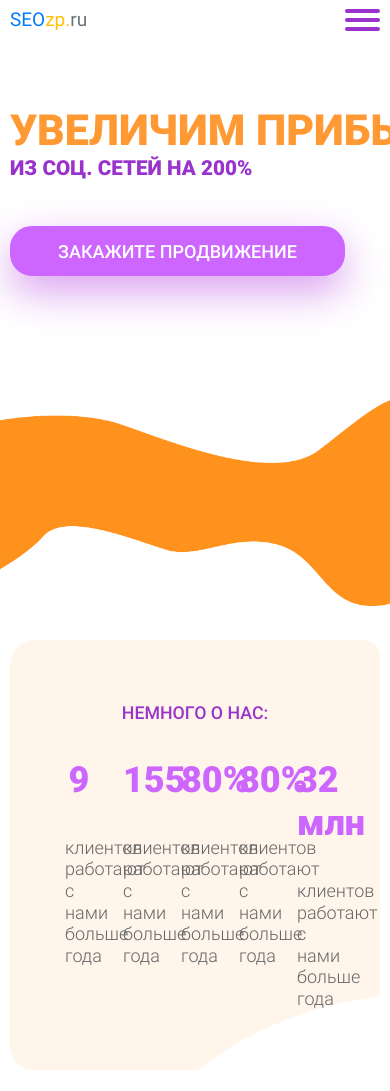
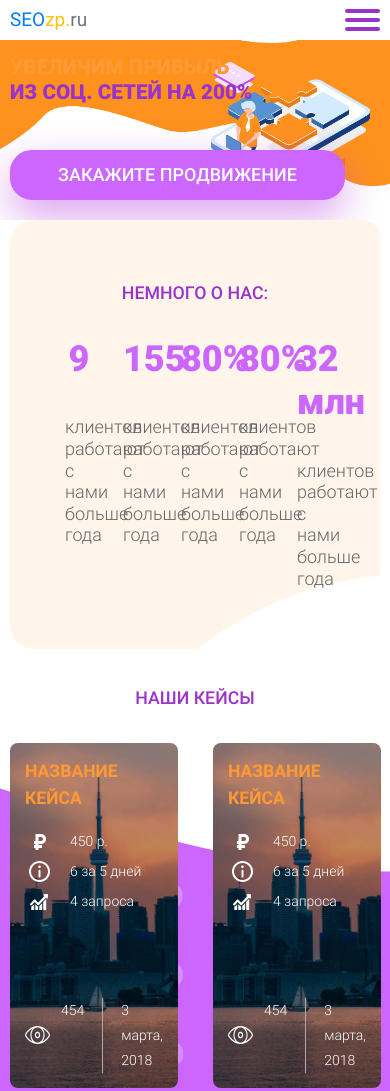
Before and after one commit to Deputat-Maksym/landings, a website: page src/html/pages/smm.html in a window 390 px wide. Shown: the top 1091 px of the page. Drawn offline with nearby package versions, Linux system fonts and the light colour scheme; files that its build step writes are made by us from their sources; files whose address does not match are found by name.

Commit message:
smm-page: mobile styles of top sect

```diff
--- a/src/style/pages/smm.scss
+++ b/src/style/pages/smm.scss
@@ -11,9 +11,21 @@
   padding: 65px 0;
   overflow-x: hidden;
 
+  @media only screen and (max-width: $breakpoint-lg) {
+    padding: 15px 0 20px;
+  }
+
   .inner-wrap {
     position: relative;
     min-height: 470px;
+
+    @media only screen and (max-width: $breakpoint-lg) {
+      min-height: 350px;
+    }
+
+    @media only screen and (max-width: $breakpoint-640) {
+      min-height: auto;
+    }
 
     &:after {
       content: '';
@@ -26,6 +38,25 @@
       background: url("../images/top-side-img.png") no-repeat;
       background-size: contain;
       background-position: top center;
+
+      @media only screen and (max-width: $breakpoint-xl) {
+        left: 450px;
+      }
+
+      @media only screen and (max-width: $breakpoint-lg) {
+        width: 400px;
+        height: 280px;
+        left: unset;
+        right: 0;
+        top: 20%;
+      }
+
+      @media only screen and (max-width: $breakpoint-640) {
+        width: 180px;
+        height: 126px;
+        right: 20px;
+        top: 5%;
+      }
     }
   }
 
@@ -34,23 +65,33 @@
     font-size: 3.9375rem;
     font-weight: 900;
     line-height: 1.2;
-    width: 470px;
+    width: 100%;
+    max-width: 470px;
     margin-bottom: 45px;
+    position: relative;
+    z-index: 1;
 
     span {
       display: block;
       color: var(--orange);
       font-size: 2.68rem;
+
+      @media only screen and (max-width: $breakpoint-640) {
+        font-size: inherit;
+      }
     }
   }
 }
 
 .btn--prom {
-  width: 335px;
+  width: 100%;
+  max-width: 335px;
   color: #fff;
   background-color: var(--purple);
   border: 2px solid var(--purple);
   box-shadow: var(--bottom-shadow-alpha-purple-40);
+  position: relative;
+  z-index: 1;
 
   &:hover {
     background-color: #fff;
```
Also changed, not shown: build/css/main.css.
